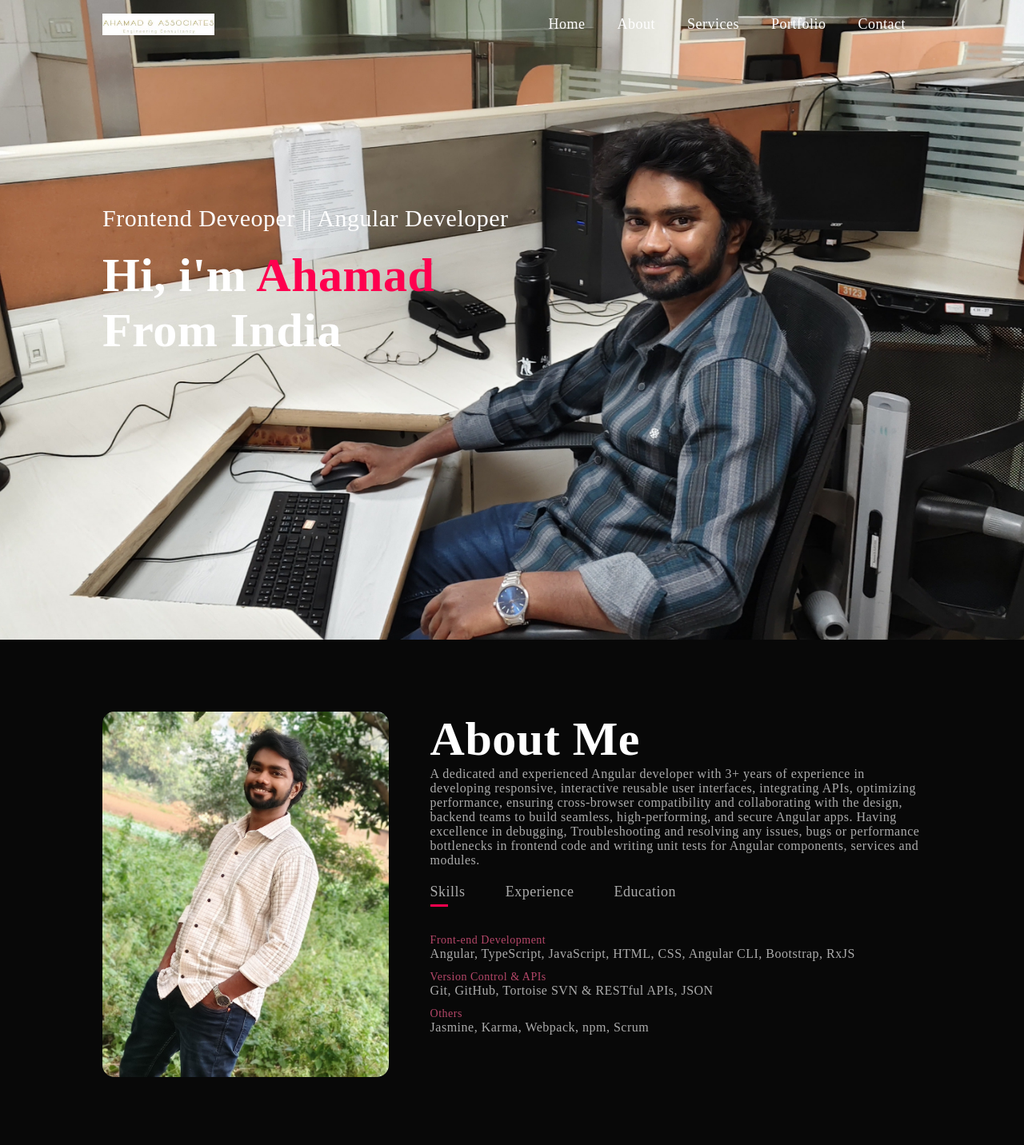
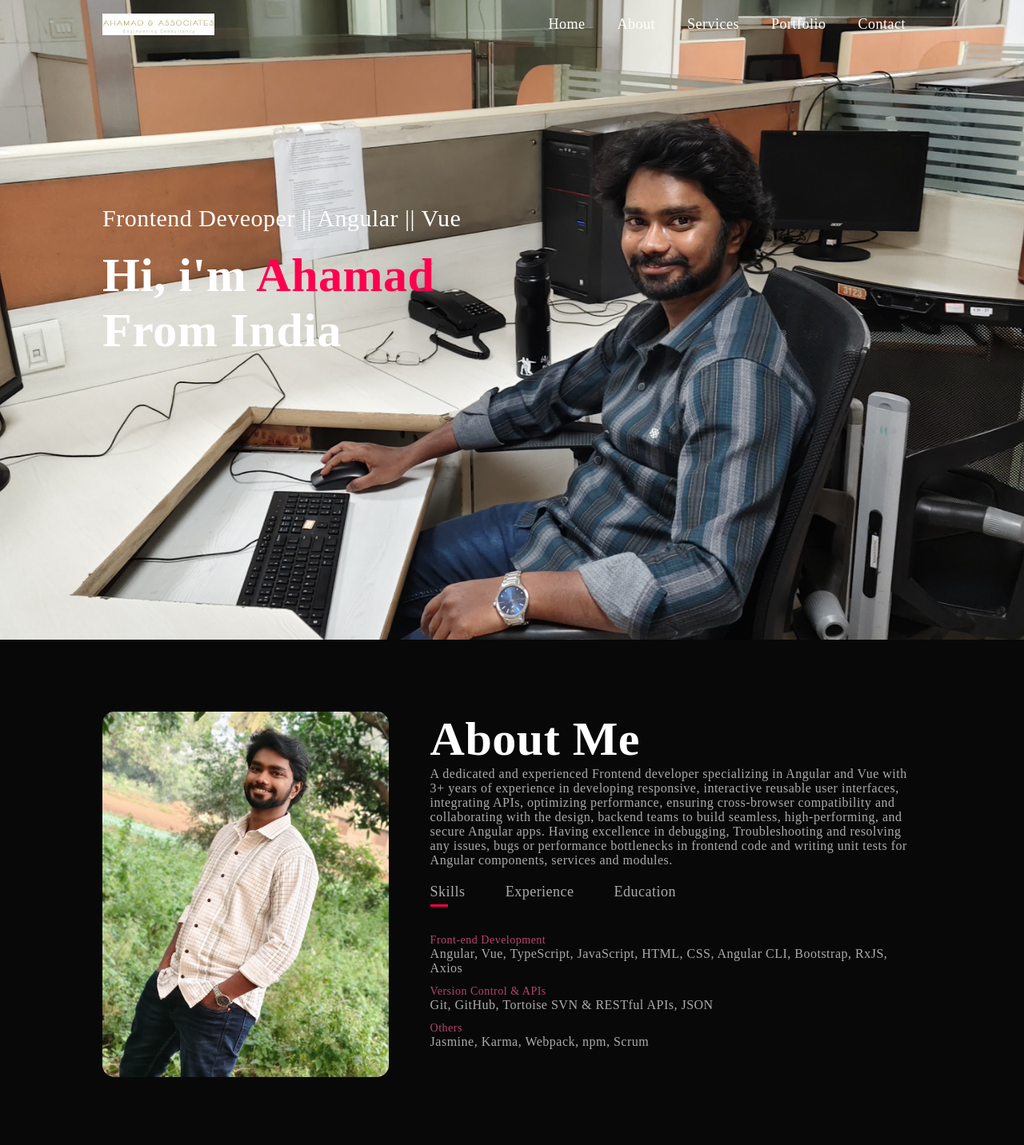
Before and after one commit to ahamad236/Portfolio-Website, an Angular app: page / in a window 1280 px wide. Shown: the top 1432 px of the page at 80% size. Built offline with nearby package versions, Linux system fonts and the light colour scheme.

Commit message:
Added Todo List website to mywork section

```diff
--- a/src/app/home/home.component.html
+++ b/src/app/home/home.component.html
@@ -13,7 +13,7 @@
             <i class="fas fa-bars" (click)="openmenu()"></i>
         </nav>
         <div class="header-text">
-            <p>Frontend Deveoper || Angular Developer</p>
+            <p>Frontend Deveoper || Angular || Vue</p>
             <h1>
                 Hi, i'm <span>Ahamad</span>
                 <br />From India
@@ -31,7 +31,7 @@
             <div class="about-col-2">
                 <h1 class="sub-title">About Me</h1>
                 <p>
-                    A dedicated and experienced Angular developer with 3+ years of experience in
+                    A dedicated and experienced Frontend developer specializing in Angular and Vue with 3+ years of experience in
                     developing responsive, interactive reusable user interfaces, integrating APIs, optimizing
                     performance, ensuring cross-browser compatibility and collaborating with the design, backend
                     teams to build seamless, high-performing, and secure Angular apps. Having excellence in
@@ -46,15 +46,15 @@
                 </div>
                 <div class="tab-contents active-tab" id="skills">
                     <ul>
-                        <li><span>Front-end Development</span><br>Angular, TypeScript, JavaScript, HTML, CSS, Angular
-                            CLI, Bootstrap, RxJS</li>
+                        <li><span>Front-end Development</span><br>Angular, Vue, TypeScript, JavaScript, HTML, CSS, Angular
+                            CLI, Bootstrap, RxJS, Axios</li>
                         <li><span>Version Control & APIs</span><br>Git, GitHub, Tortoise SVN & RESTful APIs, JSON</li>
                         <li><span>Others</span><br>Jasmine, Karma, Webpack, npm, Scrum</li>
                     </ul>
                 </div>
                 <div class="tab-contents" id="experience">
                     <ul>
-                        <li><span>March 2022 - Current</span><br>Frontend Developer (Angular) at Focus Softnet Pvt Ltd.
+                        <li><span>March 2022 - Current</span><br>Frontend Developer (Angular & Vue) at Focus Softnet Pvt Ltd.
                         </li>
                         <li><span>October 2021 to February 2022</span><br>FullStack Dotnet Training from Sathya
                             Institute Hyderabad.</li>
@@ -132,7 +132,7 @@
                     <a href="https://angular-quiz-app-9ae23.web.app/"><i class="fa-solid fa-link"></i></a>
                 </div>
             </div>
-            <div class="work">
+            <!-- <div class="work">
                 <img src="assets/images/work-1.png" alt="work1" />
                 <div class="layer">
                     <h3>Social Media App</h3>
@@ -140,6 +140,17 @@
                         Download it from play store.
                     </p>
                     <a href=""><i class="fa-solid fa-link"></i></a>
+                </div>
+            </div> -->
+            <div class="work">
+                <img src="assets/images/work-1.png" alt="work1" />
+                <div class="layer">
+                    <h3>Angular Todo List Website</h3>
+                    <p>This To-Do List Website helps users organize, manage, and prioritize tasks or activities they need to
+                    complete. It's a simple interface where users can add tasks, mark them as complete, and delete
+                    or edit them as needed.
+                    </p>
+                    <a href="https://ahamad-todo-list.web.app/"><i class="fa-solid fa-link"></i></a>
                 </div>
             </div>
             <div class="work">
```
